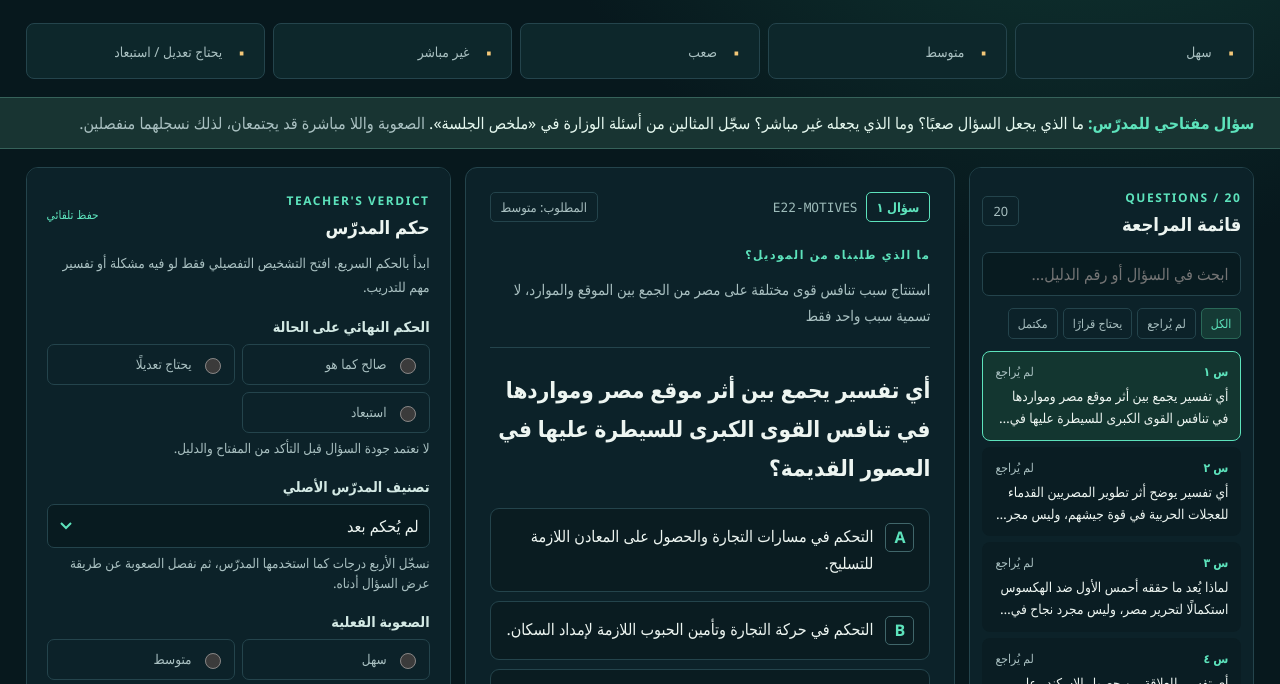
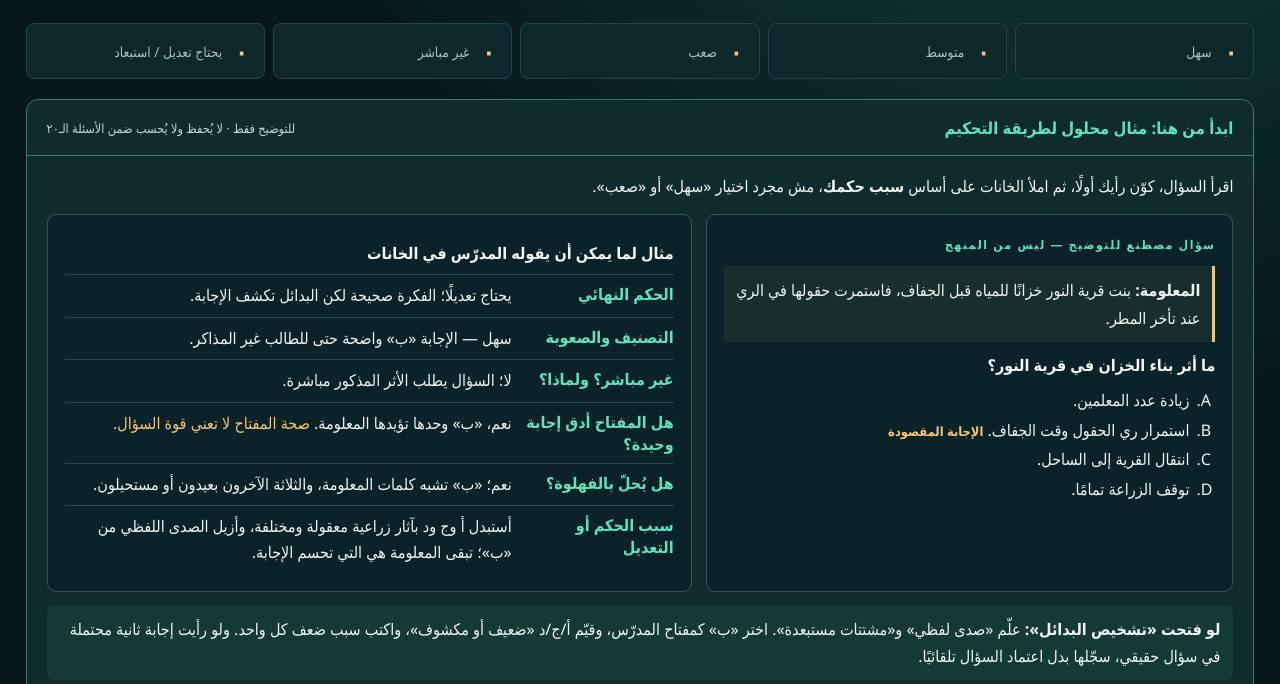
Before and after one commit to omarelrefai3-max/omar, a plain HTML site: page index.html in a window 1280 px wide. Shown: the part 231-915 px from the top of the page. Drawn offline with Linux system fonts and the light colour scheme.

Commit message:
Add worked teacher review example

```diff
--- /dev/null
+++ b/guide.css
@@ -0,0 +1,25 @@
+.guide { margin-block: 2px 18px; }
+.guide-card { border: 1px solid #3f776a; border-radius: 12px; background: #102b2c; overflow: hidden; }
+.guide-card > summary { display: flex; justify-content: space-between; align-items: center; gap: 12px; padding: 16px 20px; color: #5de3bc; font-weight: 800; font-size: 1.03rem; cursor: pointer; list-style-position: inside; }
+.guide-card > summary small { color: #c5d7d0; font-size: .79rem; font-weight: 400; }
+.guide-card[open] > summary { border-bottom: 1px solid #3f776a; }
+.guide-body { padding: 16px 20px 20px; }
+.guide-lead { margin-bottom: 14px; }
+.guide-grid { display: grid; grid-template-columns: minmax(280px, .9fr) minmax(340px, 1.1fr); gap: 14px; }
+.guide-example, .guide-answers { padding: 17px; border: 1px solid #34545a; border-radius: 9px; background: #0b2228; }
+.guide-example h3, .guide-answers h3 { margin: 10px 0; color: #f0f6f3; }
+.guide-evidence { padding: 10px 12px; margin: 12px 0; border-right: 3px solid #f3c778; background: #172e2c; }
+.guide-options { margin: 0; padding-right: 23px; line-height: 1.85; }
+.guide-options li { padding-right: 3px; }
+.guide-options li b { color: #f3c778; font-size: .8rem; }
+.guide-answers dl { margin: 0; }
+.guide-answers dl > div { display: grid; grid-template-columns: 150px 1fr; gap: 12px; border-top: 1px solid #27464d; padding: 8px 0; }
+.guide-answers dt { color: #5de3bc; font-weight: 700; }
+.guide-answers dd { margin: 0; line-height: 1.6; }
+.guide-answers em { font-style: normal; color: #f3c778; }
+.guide-deep, .guide-tip { margin: 14px 0 0; padding: 10px 13px; border-radius: 7px; line-height: 1.7; }
+.guide-deep { background: #153a36; }
+.guide-tip { background: #2b291e; color: #f4e4c1; }
+@media (max-width: 950px) { .guide-grid { grid-template-columns: 1fr; } }
+@media (max-width: 760px) { .guide-card > summary { flex-direction: column; align-items: flex-start; } .guide-body { padding: 14px; } .guide-answers dl > div { grid-template-columns: 1fr; gap: 2px; } }
+@media print { .guide { display: none; } }
--- a/index.html
+++ b/index.html
@@ -7,6 +7,7 @@
   <meta name="description" content="واجهة خاصة لجلسة تقييم أسئلة زين مع مدرس التاريخ">
   <title>زين | جلسة مراجعة المدرّس</title>
   <link rel="stylesheet" href="style.css">
+  <link rel="stylesheet" href="guide.css">
 </head>
 <body>
   <header class="topbar">
@@ -24,6 +25,36 @@
     <div class="eyebrow">جلسة تحكيم بشرية · دفعة أسترا الأولى</div>
     <div class="intro-row"><div><h1>من «السؤال شكله كويس» إلى <em>سبب واضح للحكم</em></h1><p>١٩ سؤال اختيار من متعدد + حالة واحدة لم يُنشأ فيها سؤال. المفتاح وتفسيرات أسترا مخفية حتى تسجّل رأي المدرّس الأول.</p></div><div class="progress-ring" id="progressRing"><strong id="progressNum">٠/١٩</strong><span>سؤال روجع</span></div></div>
     <div class="metric-row"><div><strong id="easyCount">٠</strong><span>سهل</span></div><div><strong id="mediumCount">٠</strong><span>متوسط</span></div><div><strong id="hardCount">٠</strong><span>صعب</span></div><div><strong id="indirectCount">٠</strong><span>غير مباشر</span></div><div><strong id="issueCount">٠</strong><span>يحتاج تعديل / استبعاد</span></div></div>
+  </section>
+
+  <section class="guide shell" aria-labelledby="guideTitle">
+    <details class="guide-card" open>
+      <summary id="guideTitle"><span>ابدأ من هنا: مثال محلول لطريقة التحكيم</span><small>للتوضيح فقط · لا يُحفظ ولا يُحسب ضمن الأسئلة الـ٢٠</small></summary>
+      <div class="guide-body">
+        <p class="guide-lead">اقرأ السؤال، كوّن رأيك أولًا، ثم املأ الخانات على أساس <strong>سبب حكمك</strong>، مش مجرد اختيار «سهل» أو «صعب».</p>
+        <div class="guide-grid">
+          <div class="guide-example">
+            <span class="eyebrow">سؤال مصطنع للتوضيح — ليس من المنهج</span>
+            <p class="guide-evidence"><strong>المعلومة:</strong> بنت قرية النور خزانًا للمياه قبل الجفاف، فاستمرت حقولها في الري عند تأخر المطر.</p>
+            <h3>ما أثر بناء الخزان في قرية النور؟</h3>
+            <ol class="guide-options" type="A"><li>زيادة عدد المعلمين.</li><li>استمرار ري الحقول وقت الجفاف. <b>الإجابة المقصودة</b></li><li>انتقال القرية إلى الساحل.</li><li>توقف الزراعة تمامًا.</li></ol>
+          </div>
+          <div class="guide-answers">
+            <h3>مثال لما يمكن أن يقوله المدرّس في الخانات</h3>
+            <dl>
+              <div><dt>الحكم النهائي</dt><dd>يحتاج تعديلًا؛ الفكرة صحيحة لكن البدائل تكشف الإجابة.</dd></div>
+              <div><dt>التصنيف والصعوبة</dt><dd>سهل — الإجابة «ب» واضحة حتى للطالب غير المذاكر.</dd></div>
+              <div><dt>غير مباشر؟ ولماذا؟</dt><dd>لا؛ السؤال يطلب الأثر المذكور مباشرة.</dd></div>
+              <div><dt>هل المفتاح أدق إجابة وحيدة؟</dt><dd>نعم، «ب» وحدها تؤيدها المعلومة. <em>صحة المفتاح لا تعني قوة السؤال.</em></dd></div>
+              <div><dt>هل يُحلّ بالفهلوة؟</dt><dd>نعم؛ «ب» تشبه كلمات المعلومة، والثلاثة الآخرون بعيدون أو مستحيلون.</dd></div>
+              <div><dt>سبب الحكم أو التعديل</dt><dd>أستبدل أ وج ود بآثار زراعية معقولة ومختلفة، وأزيل الصدى اللفظي من «ب»؛ تبقى المعلومة هي التي تحسم الإجابة.</dd></div>
+            </dl>
+          </div>
+        </div>
+        <p class="guide-deep"><strong>لو فتحت «تشخيص البدائل»:</strong> علّم «صدى لفظي» و«مشتتات مستبعدة». اختر «ب» كمفتاح المدرّس، وقيّم أ/ج/د «ضعيف أو مكشوف»، واكتب سبب ضعف كل واحد. ولو رأيت إجابة ثانية محتملة في سؤال حقيقي، سجّلها بدل اعتماد السؤال تلقائيًا.</p>
+        <p class="guide-tip">المثال مش نموذج سؤال جيد؛ هو نموذج <strong>لإجابة واضحة على استمارة التحكيم</strong>. في الأسئلة الحقيقية، احكم بحرية حتى لو خالفت هذا المثال أو مفتاح أسترا المقترح.</p>
+      </div>
+    </details>
   </section>
 
   <div class="shell notice"><strong>سؤال مفتاحي للمدرّس:</strong> ما الذي يجعل السؤال صعبًا؟ وما الذي يجعله غير مباشر؟ سجّل المثالين من أسئلة الوزارة في «ملخص الجلسة». <span>الصعوبة واللا مباشرة قد يجتمعان، لذلك نسجلهما منفصلين.</span></div>
```
